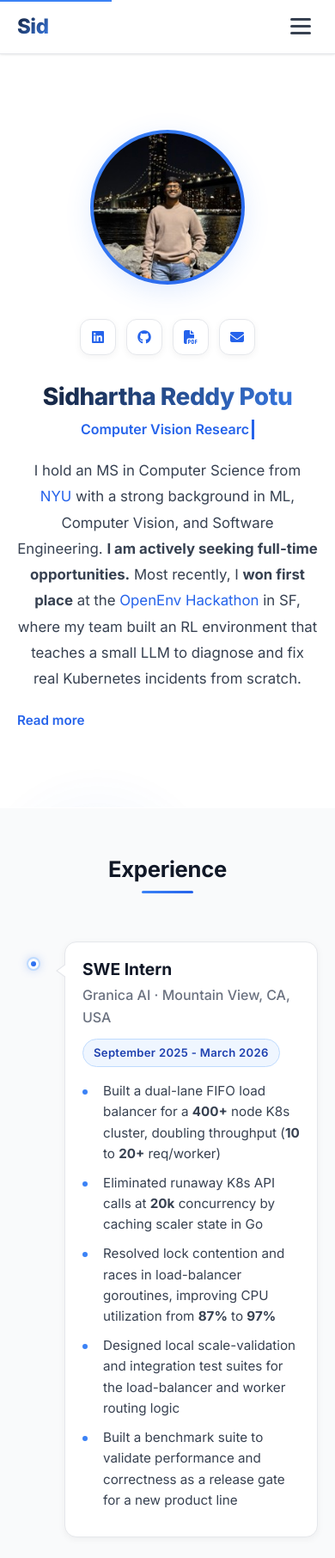
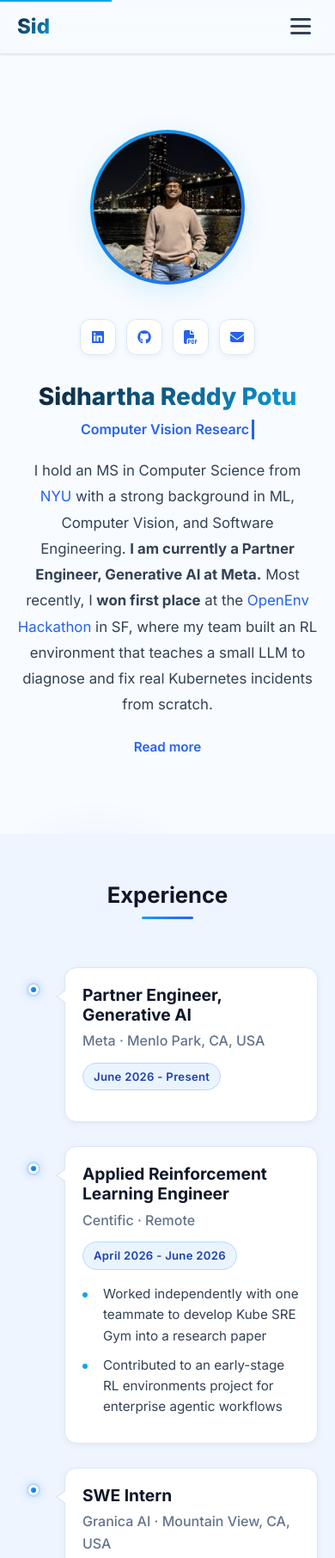
Before and after one commit to sid-rp/sid-rp.github.io, a plain HTML site: page index.html in a window 390 px wide. Shown: the top 1812 px of the page at 86% size. Drawn offline with Linux system fonts and the light colour scheme.

Commit message:
Update portfolio experience and polish site

```diff
--- a/index.html
+++ b/index.html
@@ -7,7 +7,7 @@
     <!-- Primary Meta Tags -->
     <title>Sidhartha Reddy Potu | ML Engineer & Software Engineer</title>
     <meta name="title" content="Sidhartha Reddy Potu | ML Engineer & Software Engineer">
-    <meta name="description" content="MS in Computer Science from NYU. Hackathon winner. Experience in ML, Computer Vision, Reinforcement Learning, and Software Engineering. Actively seeking full-time opportunities.">
+    <meta name="description" content="Partner Engineer, Generative AI at Meta. MS in Computer Science from NYU. Hackathon winner. Experience in ML, Computer Vision, Reinforcement Learning, and Software Engineering.">
     <meta name="keywords" content="Computer Vision, Machine Learning, AI Research, Deep Learning, Reinforcement Learning, RLHF, GRPO, LLM, Large Language Models, Vision Transformers, DINOv2, NYU, CILVR, Python, Go, PyTorch, Hugging Face, TRL, vLLM, Kubernetes, Docker, AWS, GCP, Redis, PostgreSQL, Distributed Systems, Software Engineering, MLE, ML Engineer">
     <meta name="author" content="Sidhartha Reddy Potu">
     <meta name="robots" content="index, follow">
@@ -16,7 +16,7 @@
     <meta property="og:type" content="website">
     <meta property="og:url" content="https://sid-rp.github.io/">
     <meta property="og:title" content="Sidhartha Reddy Potu | ML Engineer & Software Engineer">
-    <meta property="og:description" content="MS in Computer Science from NYU. Hackathon winner. Experience in ML, Computer Vision, Reinforcement Learning, and Software Engineering. Actively seeking full-time opportunities.">
+    <meta property="og:description" content="Partner Engineer, Generative AI at Meta. MS in Computer Science from NYU. Hackathon winner. Experience in ML, Computer Vision, Reinforcement Learning, and Software Engineering.">
     <meta property="og:image" content="https://sid-rp.github.io/images/sid-800.jpg">
     <meta property="og:site_name" content="Sidhartha Reddy Potu Portfolio">
 
@@ -24,12 +24,12 @@
     <meta property="twitter:card" content="summary_large_image">
     <meta property="twitter:url" content="https://sid-rp.github.io/">
     <meta property="twitter:title" content="Sidhartha Reddy Potu | ML Engineer & Software Engineer">
-    <meta property="twitter:description" content="MS in Computer Science from NYU. Hackathon winner. Actively seeking full-time opportunities in ML, Computer Vision, and Software Engineering.">
+    <meta property="twitter:description" content="Partner Engineer, Generative AI at Meta. MS in Computer Science from NYU. Hackathon winner. Experience in ML, Computer Vision, and Software Engineering.">
     <meta property="twitter:image" content="https://sid-rp.github.io/images/sid-800.jpg">
 
     <!-- Additional Meta Tags -->
-    <meta name="theme-color" content="#3b82f6">
-    <meta name="msapplication-TileColor" content="#3b82f6">
+    <meta name="theme-color" content="#2563eb">
+    <meta name="msapplication-TileColor" content="#2563eb">
     <link rel="canonical" href="https://sid-rp.github.io/">
 
     <!-- Favicon -->
@@ -88,23 +88,23 @@
         <div class="container">
             <nav>
                 <div class="logo">Sid</div>
-                <button id="mobile-menu-toggle" aria-label="Toggle mobile menu">
+                <button id="mobile-menu-toggle" aria-label="Toggle mobile menu" aria-controls="primary-navigation" aria-expanded="false">
                     <span class="hamburger-icon">
                         <span class="bar"></span>
                         <span class="bar"></span>
                         <span class="bar"></span>
                     </span>
                 </button>
-                <div class="nav-right">
+                <div class="nav-right" id="primary-navigation">
                     <ul>
                         <li><a href="#about">About</a></li>
                         <li><a href="#experience">Experience</a></li>
                         <li><a href="#projects">Projects</a></li>
                         <li><a href="#education">Education</a></li>
                     </ul>
-                    <button id="theme-toggle" aria-label="Toggle dark/light mode">
-                        <i class="fas fa-moon"></i>
-                        <i class="fas fa-sun"></i>
+                    <button id="theme-toggle" aria-label="Toggle dark/light mode" aria-pressed="false">
+                        <i class="fas fa-moon" aria-hidden="true"></i>
+                        <i class="fas fa-sun" aria-hidden="true"></i>
                     </button>
                 </div>
             </nav>
@@ -152,7 +152,7 @@
                           I hold an MS in Computer Science from
                           <a href="https://engineering.nyu.edu/" target="_blank" rel="noopener">NYU</a>
                           with a strong background in ML, Computer Vision, and Software Engineering.
-                          <strong>I am actively seeking full-time opportunities.</strong>
+                          <strong>I am currently a Partner Engineer, Generative AI at Meta.</strong>
                           Most recently, I <strong>won first place</strong> at the
                           <a href="#kube-sre-gym">OpenEnv Hackathon</a>
                           in SF, where my team built an RL environment that teaches a small LLM to diagnose and fix real Kubernetes incidents from scratch.
@@ -195,6 +195,30 @@
                 <div class="timeline-container">
                     <div class="timeline-line"></div>
                     <div class="experience-timeline">
+                        <!-- Experience: Meta -->
+                        <div class="timeline-item" data-aos="fade-up">
+                            <div class="timeline-dot"></div>
+                            <div class="timeline-content">
+                        <h3>Partner Engineer, Generative AI</h3>
+                        <p class="experience-subtitle">Meta · Menlo Park, CA, USA</p>
+                        <p class="experience-date">June 2026 - Present</p>
+                            </div>
+                        </div>
+
+                        <!-- Experience: Centific -->
+                        <div class="timeline-item" data-aos="fade-up">
+                            <div class="timeline-dot"></div>
+                            <div class="timeline-content">
+                        <h3>Applied Reinforcement Learning Engineer</h3>
+                        <p class="experience-subtitle">Centific · Remote</p>
+                        <p class="experience-date">April 2026 - June 2026</p>
+                        <ul>
+                            <li>Worked independently with one teammate to develop Kube SRE Gym into a research paper</li>
+                            <li>Contributed to an early-stage RL environments project for enterprise agentic workflows</li>
+                        </ul>
+                            </div>
+                        </div>
+
                         <!-- Experience 1 -->
                         <div class="timeline-item" data-aos="fade-up">
                             <div class="timeline-dot"></div>
@@ -327,8 +351,8 @@
                         </div>
                         <div class="project-links">
                             <a href="https://github.com/sid-rp/ego_point_trackig" target="_blank" rel="noopener noreferrer">GitHub</a>
-                            <a href="https://github.com/sid-rp/ego_point_trackig/blob/main/presentation.pdf" target="_blank" rel="noopener noreferrer" class="presentation-link">Presentation</a>
-                            <a href="https://github.com/sid-rp/ego_point_trackig/blob/main/DS_GA_3001_Course_Project_final_report.pdf" target="_blank" rel="noopener noreferrer" class="report-link">Report</a>
+                            <a href="https://github.com/sid-rp/ego_point_trackig/blob/main/DS_GA_3001_Course_Project_final_report.pdf" target="_blank" rel="noopener noreferrer" class="report-link">Course Report</a>
+                            <a href="https://github.com/sid-rp/ego_point_trackig/blob/main/presentation.pdf" target="_blank" rel="noopener noreferrer" class="presentation-link">Slides</a>
                         </div>
                     </div>
 
@@ -344,8 +368,8 @@
                         </div>
                         <div class="project-links">
                             <a href="https://github.com/sid-rp/medllama" target="_blank" rel="noopener noreferrer">GitHub</a>
-                            <a href="https://github.com/sid-rp/medllama/blob/main/Team_11_Dec_5.pdf" target="_blank" rel="noopener noreferrer" class="presentation-link">Presentation</a>
-                            <a href="https://github.com/sid-rp/medllama/blob/main/DS_GA_1011_final_report.pdf" target="_blank" rel="noopener noreferrer" class="report-link">Report</a>
+                            <a href="https://github.com/sid-rp/medllama/blob/main/DS_GA_1011_final_report.pdf" target="_blank" rel="noopener noreferrer" class="report-link">Final Report</a>
+                            <a href="https://github.com/sid-rp/medllama/blob/main/Team_11_Dec_5.pdf" target="_blank" rel="noopener noreferrer" class="presentation-link">Slides</a>
                         </div>
                     </div>
 
@@ -419,7 +443,7 @@
         <div class="container">
             <div class="footer-content">
                 <p>&copy; <span id="current-year">2026</span> Sidhartha Reddy Potu. All rights reserved.</p>
-                <p class="last-updated">Last updated: <span id="last-updated-date"></span></p>
+                <p class="last-updated">Last updated: <span id="last-updated-date">June 13, 2026</span></p>
                 <div class="footer-links">
                     <a href="https://www.linkedin.com/in/sid-rp/" target="_blank" rel="noopener noreferrer">LinkedIn</a>
                     <a href="https://github.com/sid-rp" target="_blank" rel="noopener noreferrer">GitHub</a>
--- a/styles.css
+++ b/styles.css
@@ -1,68 +1,68 @@
 /* Variables for light and dark themes */
 :root {
     /* Light theme (default) */
-    --bg-color: #ffffff;
-    --text-color: #374151; /* Gray 700 */
-    --heading-color: #111827; /* Gray 900 */
+    --bg-color: #f8fbff;
+    --text-color: #334155;
+    --heading-color: #0f172a;
     --card-bg: #ffffff;
     --card-shadow: rgba(0, 0, 0, 0.05);
     --card-shadow-hover: rgba(0, 0, 0, 0.12);
-    --border-color: #e5e7eb; /* Gray 200 */
-    --link-color: #2563eb; /* Blue 600 */
+    --border-color: #dbe7f6;
+    --link-color: #2563eb;
     --link-color-rgb: 37, 99, 235;
-    --link-hover-color: #1d4ed8; /* Blue 700 */
-    --nav-bg: rgba(255, 255, 255, 0.72);
-    --primary-color: #111827;
-    --secondary-color: #6b7280; /* Gray 500 */
-    --background-color: #ffffff;
-    --section-bg-color: #f9fafb; /* Gray 50 */
-    --accent-color: #3b82f6; /* Blue 500 */
-    --accent-color-rgb: 59, 130, 246;
-    --hover-color: #2563eb;
-    --date-bg-color: #eff6ff; /* Blue 50 */
-    --date-border-color: #bfdbfe; /* Blue 200 */
-    --hero-gradient-start: #eff6ff;
-    --hero-gradient-end: #ffffff;
-    --skill-tag-bg: #eff6ff;
-    --skill-tag-border: #bfdbfe;
+    --link-hover-color: #1d4ed8;
+    --nav-bg: rgba(248, 251, 255, 0.78);
+    --primary-color: #0f172a;
+    --secondary-color: #64748b;
+    --background-color: #f8fbff;
+    --section-bg-color: #eef5ff;
+    --accent-color: #0ea5e9;
+    --accent-color-rgb: 14, 165, 233;
+    --hover-color: #1d4ed8;
+    --date-bg-color: #eaf4ff;
+    --date-border-color: #b8d9ff;
+    --hero-gradient-start: #eaf4ff;
+    --hero-gradient-end: #f8fbff;
+    --skill-tag-bg: #eaf4ff;
+    --skill-tag-border: #b8d9ff;
     --skill-tag-color: #1e40af;
-    --tech-tag-bg: #f0fdf4;
-    --tech-tag-border: #bbf7d0;
-    --tech-tag-color: #166534;
+    --tech-tag-bg: #ecfeff;
+    --tech-tag-border: #a5f3fc;
+    --tech-tag-color: #155e75;
 }
 
 /* Dark theme variables */
 .dark-theme {
-    --bg-color: #0f172a; /* Slate 900 */
-    --text-color: #cbd5e1; /* Slate 300 */
-    --heading-color: #f1f5f9; /* Slate 100 */
-    --card-bg: #1e293b; /* Slate 800 */
+    --bg-color: #08111f;
+    --text-color: #d7e3f4;
+    --heading-color: #f4f8ff;
+    --card-bg: #101c2e;
     --card-shadow: rgba(0, 0, 0, 0.3);
     --card-shadow-hover: rgba(0, 0, 0, 0.5);
-    --border-color: #334155; /* Slate 700 */
-    --link-color: #60a5fa; /* Blue 400 */
+    --border-color: #223552;
+    --link-color: #60a5fa;
     --link-color-rgb: 96, 165, 250;
-    --link-hover-color: #93c5fd; /* Blue 300 */
-    --nav-bg: rgba(15, 23, 42, 0.72);
-    --primary-color: #f8fafc;
-    --secondary-color: #94a3b8; /* Slate 400 */
-    --background-color: #0f172a;
-    --section-bg-color: #1e293b;
-    --accent-color: #60a5fa;
-    --accent-color-rgb: 96, 165, 250;
+    --link-hover-color: #93c5fd;
+    --nav-bg: rgba(8, 17, 31, 0.82);
+    --primary-color: #f4f8ff;
+    --secondary-color: #9fb2cc;
+    --background-color: #08111f;
+    --section-bg-color: #0d1829;
+    --accent-color: #38bdf8;
+    --accent-color-rgb: 56, 189, 248;
     --hover-color: #93c5fd;
-    --date-bg-color: #1e293b;
-    --date-border-color: #3b82f6;
+    --date-bg-color: rgba(96, 165, 250, 0.12);
+    --date-border-color: rgba(96, 165, 250, 0.32);
     --timeline-color: #60a5fa;
-    --timeline-shadow: rgba(96, 165, 250, 0.4);
-    --hero-gradient-start: #0f172a;
-    --hero-gradient-end: #1e293b;
-    --skill-tag-bg: rgba(59, 130, 246, 0.15);
-    --skill-tag-border: rgba(96, 165, 250, 0.3);
-    --skill-tag-color: #93c5fd;
-    --tech-tag-bg: rgba(34, 197, 94, 0.1);
-    --tech-tag-border: rgba(34, 197, 94, 0.25);
-    --tech-tag-color: #86efac;
+    --timeline-shadow: rgba(96, 165, 250, 0.35);
+    --hero-gradient-start: #08111f;
+    --hero-gradient-end: #0d1829;
+    --skill-tag-bg: rgba(96, 165, 250, 0.14);
+    --skill-tag-border: rgba(96, 165, 250, 0.32);
+    --skill-tag-color: #bfdbfe;
+    --tech-tag-bg: rgba(56, 189, 248, 0.12);
+    --tech-tag-border: rgba(56, 189, 248, 0.28);
+    --tech-tag-color: #bae6fd;
 }
 
 /* Reset and base styles */
@@ -132,7 +132,7 @@ h1, h2, h3, h4, h5, h6 {
 h1 {
     font-size: clamp(2.5rem, 5vw, 3.5rem);
     margin-bottom: 1.5rem;
-    letter-spacing: -0.02em;
+    letter-spacing: 0;
 }
 
 h2 {
@@ -141,7 +141,7 @@ h2 {
     text-align: center;
     position: relative;
     padding-bottom: 0.75rem;
-    letter-spacing: -0.01em;
+    letter-spacing: 0;
 }
 
 h2::after {
@@ -200,7 +200,7 @@ nav {
     font-size: 1.5rem;
     font-weight: 800;
     color: var(--heading-color);
-    letter-spacing: -0.5px;
+    letter-spacing: 0;
     z-index: 1002;
     background: linear-gradient(135deg, var(--heading-color), var(--accent-color));
     -webkit-background-clip: text;
@@ -446,7 +446,7 @@ nav a.active::after {
     margin-bottom: 0.5rem;
     margin-top: 0;
     font-weight: 800;
-    letter-spacing: -0.5px;
+    letter-spacing: 0;
     background: linear-gradient(135deg, var(--heading-color) 0%, var(--accent-color) 100%);
     -webkit-background-clip: text;
     background-clip: text;
@@ -774,12 +774,12 @@ nav a.active::after {
 }
 
 .project-links a.hackathon-link {
-    background-color: #8e44ad;
+    background-color: #4f46e5;
 }
 
 .project-links a.hackathon-link:hover {
-    background-color: #7d3c98;
-    box-shadow: 0 4px 12px rgba(142, 68, 173, 0.3);
+    background-color: #4338ca;
+    box-shadow: 0 4px 12px rgba(79, 70, 229, 0.3);
 }
 
 .project-links a.hackathon-link::before {
@@ -836,21 +836,21 @@ nav a.active::after {
 }
 
 .project-links a.presentation-link {
-    background-color: #e74c3c;
+    background-color: #2563eb;
 }
 
 .project-links a.presentation-link:hover {
-    background-color: #c0392b;
-    box-shadow: 0 4px 12px rgba(231, 76, 60, 0.3);
+    background-color: #1d4ed8;
+    box-shadow: 0 4px 12px rgba(37, 99, 235, 0.3);
 }
 
 .project-links a.report-link {
-    background-color: #27ae60;
+    background-color: #0284c7;
 }
 
 .project-links a.report-link:hover {
-    background-color: #229954;
-    box-shadow: 0 4px 12px rgba(39, 174, 96, 0.3);
+    background-color: #0369a1;
+    box-shadow: 0 4px 12px rgba(2, 132, 199, 0.3);
 }
 
 .project-links a::before {
@@ -1325,6 +1325,10 @@ footer {
         text-align: center;
     }
 
+    .read-more-btn {
+        margin: 0 auto;
+    }
+
     .project-grid {
         grid-template-columns: 1fr;
     }
@@ -1474,6 +1478,7 @@ footer {
     h2 {
         font-size: 1.6rem;
     }
+
 }
 
 /* Large screens */
@@ -1482,3 +1487,23 @@ footer {
         grid-template-columns: repeat(4, 1fr);
     }
 }
+
+@media (prefers-reduced-motion: reduce) {
+    *,
+    *::before,
+    *::after {
+        animation-duration: 0.01ms !important;
+        animation-iteration-count: 1 !important;
+        scroll-behavior: auto !important;
+        transition-duration: 0.01ms !important;
+    }
+
+    .reveal-section h2,
+    .reveal-item,
+    .timeline-item,
+    .timeline-line,
+    .timeline-dot {
+        opacity: 1;
+        transform: none;
+    }
+}
```
Also changed, not shown: script.js (+32 -11 lines), sitemap.xml (+5 -5 lines), 1 other file.
